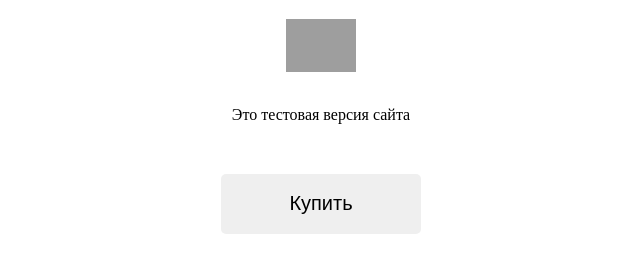
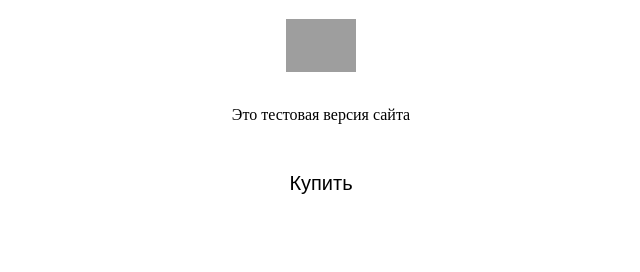
Before and after one commit to Kuroifum/tgtry1, a plain HTML site: page index.html in a window 1280 px wide. Shown: the part 128-400 px from the top of the page, without its empty margins (319-959 px from the left). Drawn offline with Linux system fonts and the light colour scheme; grey boxes are pictures that could not be loaded.

Commit message:
index.html

```diff
--- a/index.html
+++ b/index.html
@@ -46,8 +46,9 @@
             font-weight: 500;
             cursor: pointer;
             transition: all 500ms ease;
-            color: var(--tg-theme-button-color)
-            background: var(--tg-theme-button-text-color)
+            color: var(--tg-theme-button-color);
+            background: var(--tg-theme-button-text-color);
+            margin: 30px auto
         }
 
         button:hover {
```
